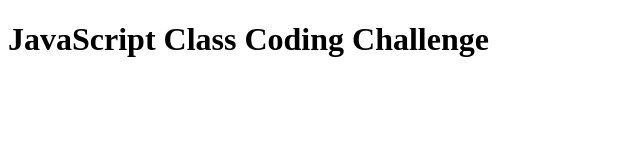
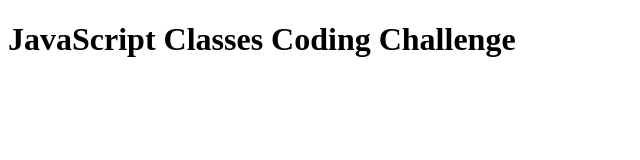
Before and after one commit to amandarobles/coding-challenge-10, a plain HTML site: page index.html in a window 1280 px wide. Shown: the whole page, without its empty margins (0-640 px from the left). Drawn offline with Linux system fonts and the light colour scheme.

Commit message:
Updated cc_10.js

```diff
--- a/cc_10.js
+++ b/cc_10.js
@@ -81,7 +81,7 @@ inventory.listProducts();
 inventory.placeOrder(601, prod1, 2);
 inventory.listOrders();
 //Expected output: "Order ID: 601, Product: Laptop, Quantity: 2, Total Price: $2400"
-console.log(prod1,getDetails());
+console.log(prod1.getDetails());
 //Expected output: "Product: Laptop, ID: 101, Price: $1200, Stock: 3"
 
 // task 5: Implementing Product Restocking
--- a/index.html
+++ b/index.html
@@ -6,7 +6,7 @@
     <title>JavaScript Classes Coding Challenge</title>
 </head>
 <body>
-    <h1>JavaScript Class Coding Challenge</h1>
+    <h1>JavaScript Classes Coding Challenge</h1>
     <script src ="cc_10.js"></script>
 </body>
 </html>
```
